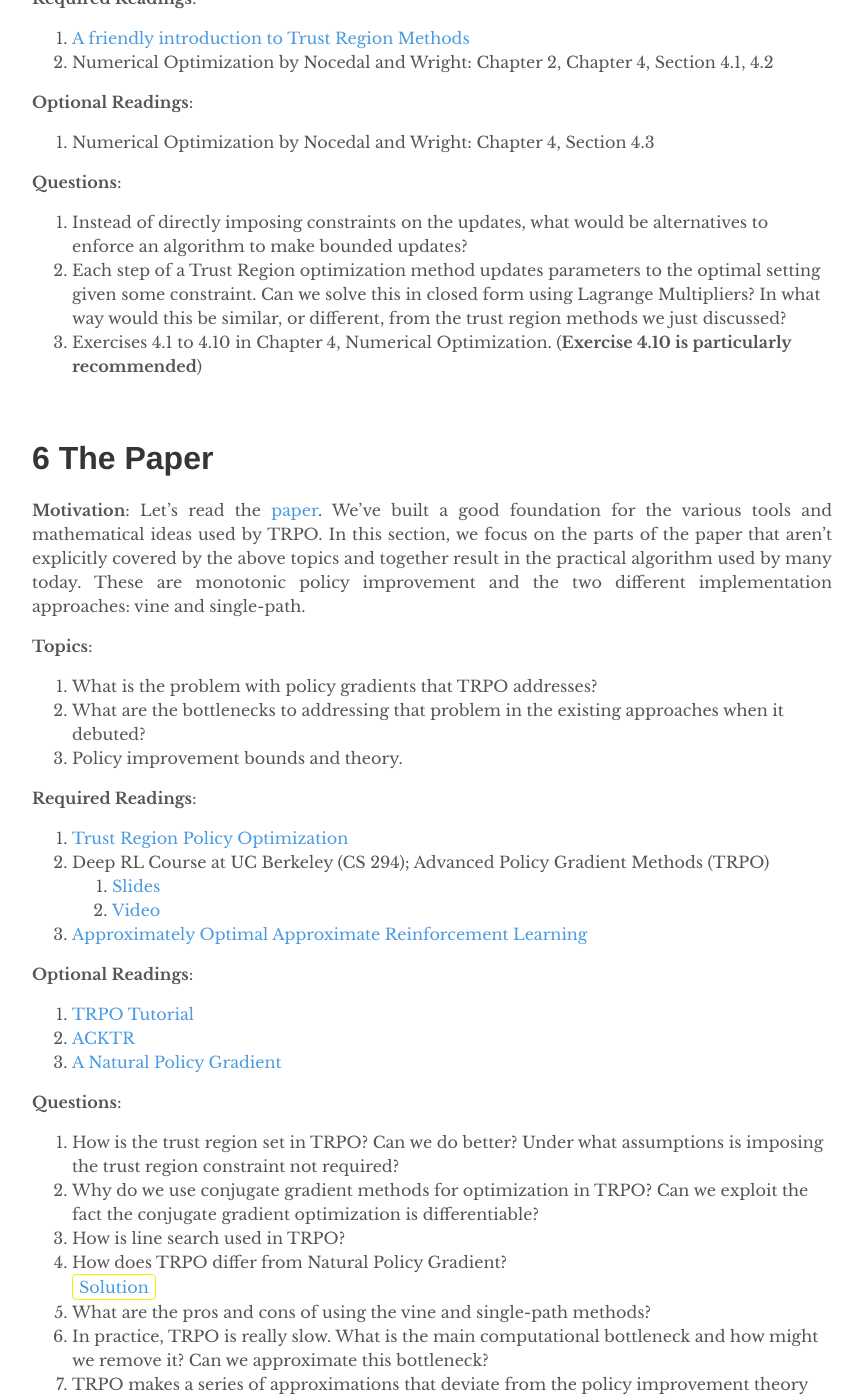
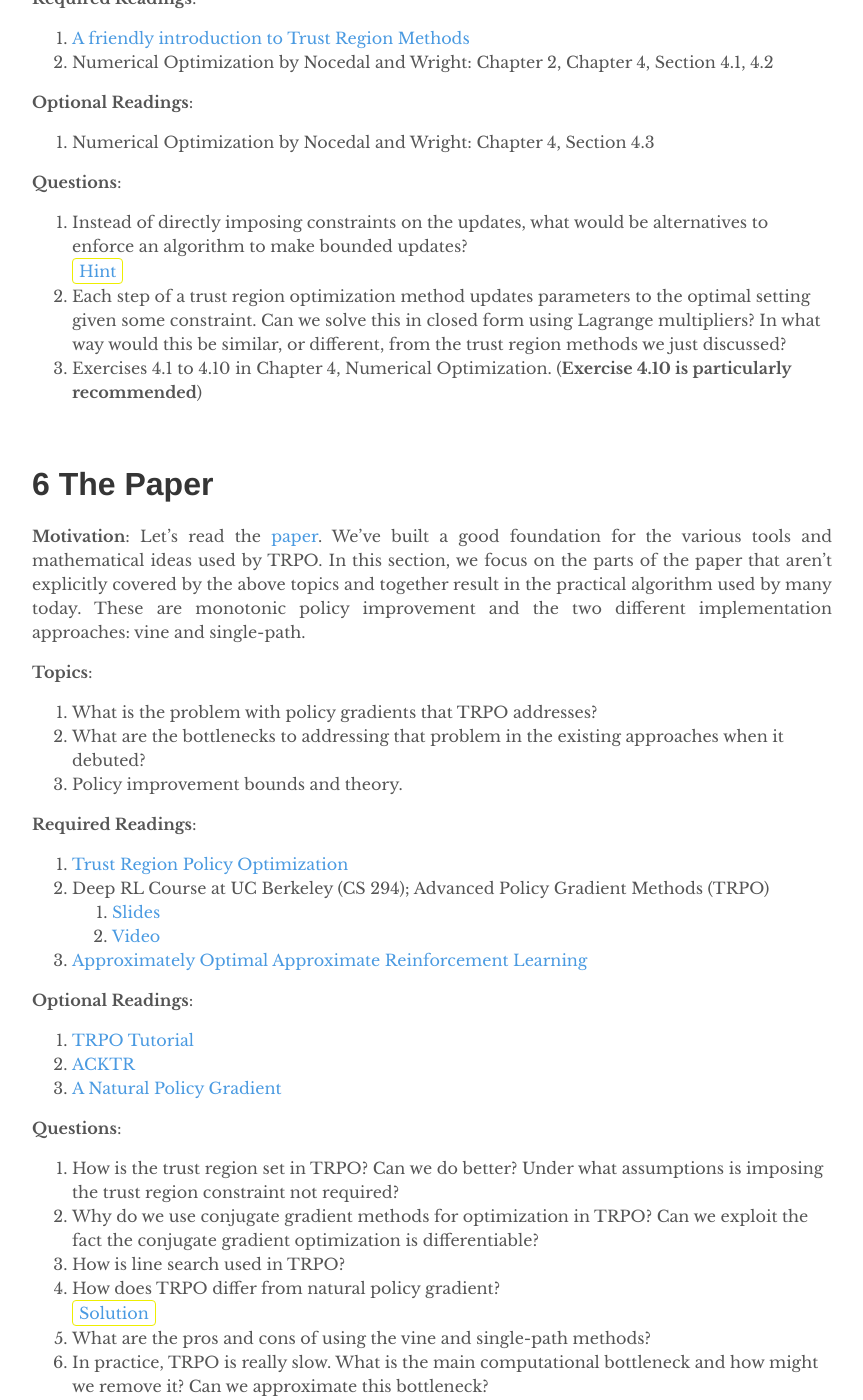
Before and after one commit to depthfirstlearning/depthfirstlearning.com, a Jekyll site: the page built from _posts/2018-06-19-TRPO.markdown, in a window 1280 px wide and 1400 px high, scrolled down 6076 px. Shown: the whole window, without its empty margins (208-1071 px from the left). Built offline with Jekyll 4.4.1, drawn with Linux system fonts in a browser that asks for light colours; formulas are drawn with MathJax 3.

Commit message:
more details before public release

```diff
--- a/_posts/2018-06-19-TRPO.markdown
+++ b/_posts/2018-06-19-TRPO.markdown
@@ -284,9 +284,14 @@ algorithms.
   **Questions**:
   1. Instead of directly imposing constraints on the updates, what would be
      alternatives to enforce an algorithm to make bounded updates?
-  2. Each step of a Trust Region optimization method updates parameters to
+     <details><summary>Hint</summary>
+     <p>
+     Recall the methods of <a href="https://en.wikipedia.org/wiki/Lagrange_multiplier">Lagrange multipliers</a>. How does this method move between two types of optimization problems?
+     </p>
+    </details>
+  2. Each step of a trust region optimization method updates parameters to
      the optimal setting given some constraint. Can we solve this in closed
-     form using Lagrange Multipliers? In what way would this be similar, or
+     form using Lagrange multipliers? In what way would this be similar, or
      different, from the trust region methods we just discussed?
   3. Exercises 4.1 to 4.10 in Chapter 4, Numerical Optimization.
      (<b>Exercise 4.10 is particularly recommended</b>)
@@ -324,7 +329,7 @@ algorithms.
   2. Why do we use conjugate gradient methods for optimization in TRPO? Can we
     exploit the fact the conjugate gradient optimization is differentiable?
   3. How is line search used in TRPO?
-  4. How does TRPO differ from Natural Policy Gradient?
+  4. How does TRPO differ from natural policy gradient?
      <details><summary>Solution</summary>
      <p> See slides 30-34 from <a href="http://rail.eecs.berkeley.edu/deeprlcourse-fa17/f17docs/lecture_13_advanced_pg.pdf">this lecture</a>. </p>
     </details>
```
